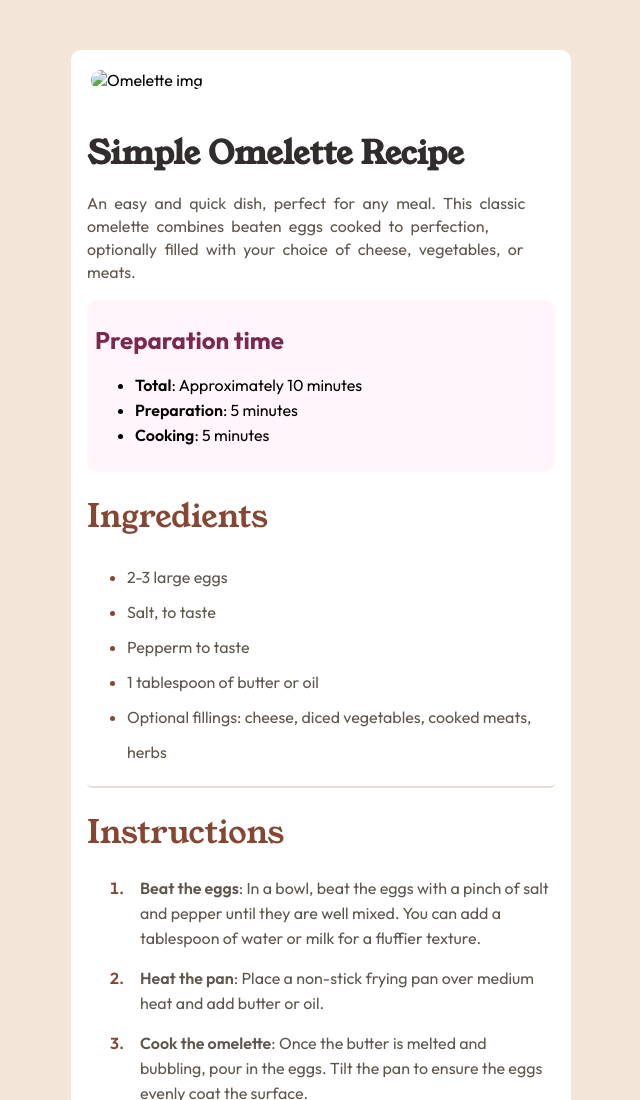
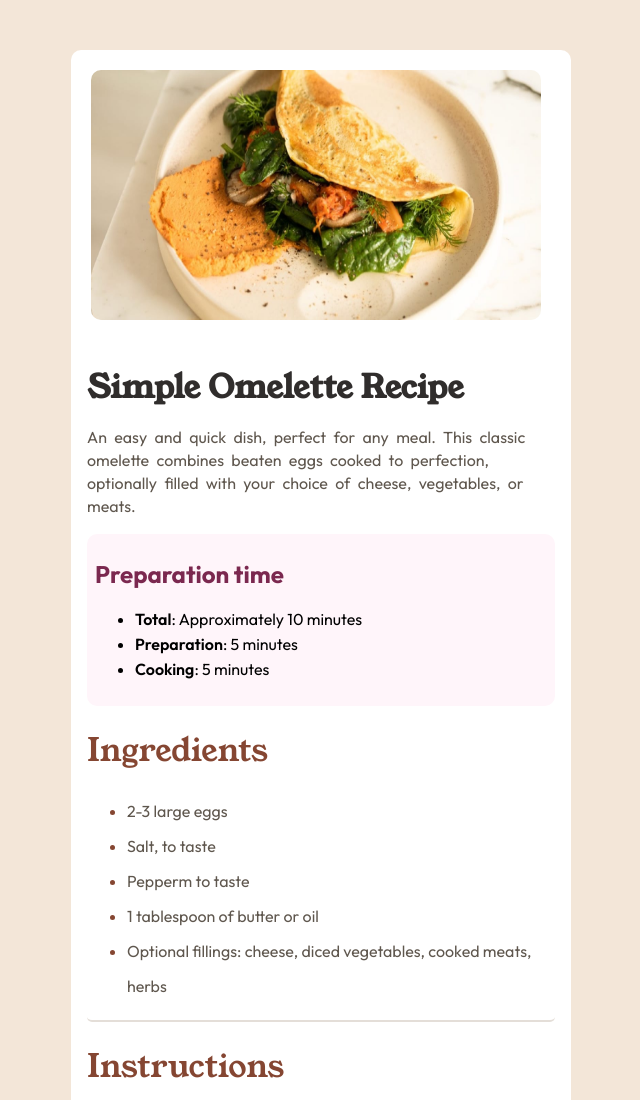
Before and after one commit to Poovarasang123/Recipe-web-design-, a plain HTML site: page index.html in a window 1280 px wide. Shown: the top 1100 px of the page, without its empty margins (319-959 px from the left). Drawn offline with Linux system fonts and the light colour scheme; the site is published under a folder, as on GitHub Pages, so addresses that start at the root find nothing.

Commit message:
Update index.html

```diff
--- a/index.html
+++ b/index.html
@@ -12,7 +12,7 @@
 <body>
   <div class="maincontent">
     <header>
-      <img src="/assets/images/image-omelette.jpeg" alt="Omelette img">
+      <img src="./assets/images/image-omelette.jpeg" alt="Omelette img">
     <h1 class="title">Simple Omelette Recipe</h1>
     </header>
     <div class="about">An easy and quick dish, perfect for any meal. This classic omelette combines beaten eggs cooked to perfection, optionally filled with your choice of cheese, vegetables, or meats.</div>
```
